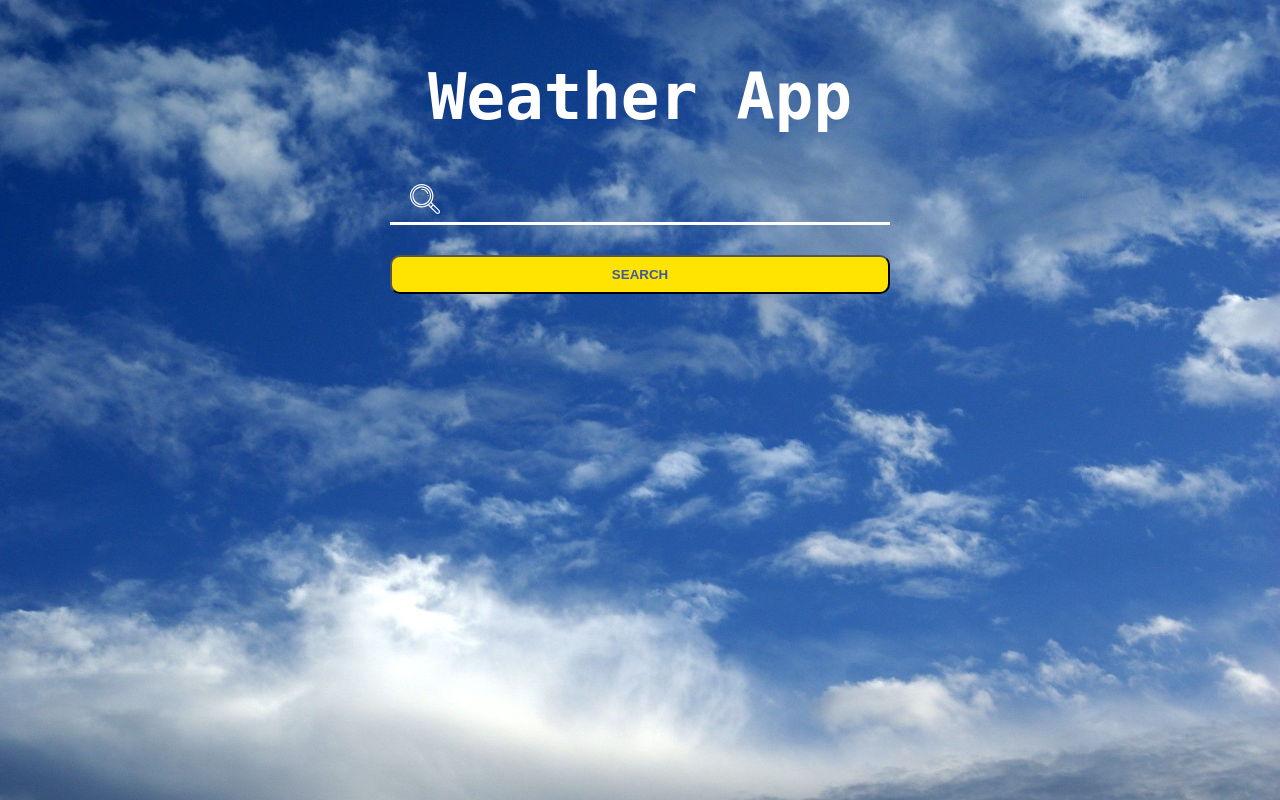
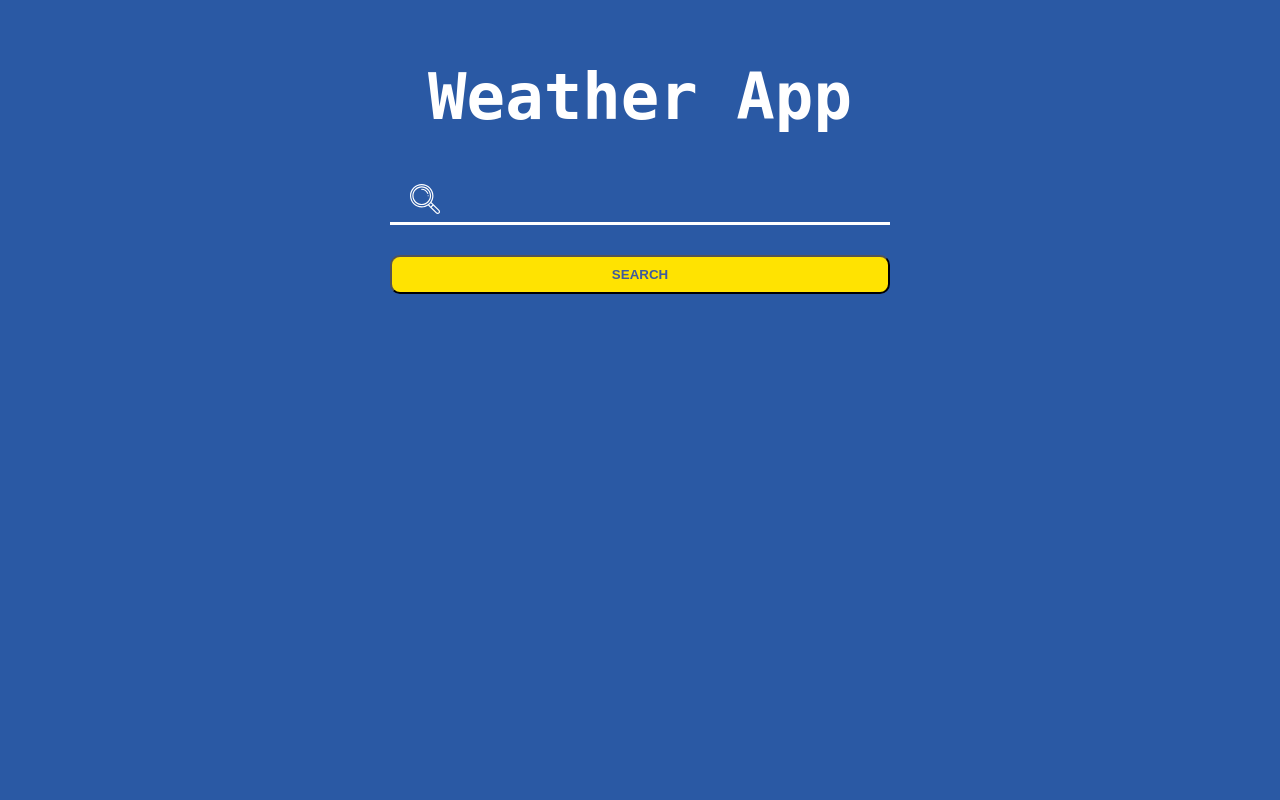
Before and after one commit to anetasopa/weather-app, a React (Create React App) app: page / in a window 1280 px wide. Shown: the top 800 px of the page. Built offline with nearby package versions, Linux system fonts and the light colour scheme.

Commit message:
Changed the background in the app

```diff
--- a/src/App.css
+++ b/src/App.css
@@ -10,7 +10,7 @@ body {
 }
 
 .app {
-    background-image: url('Images/image7.png');
+    background-color: #2a59a4;
     mix-blend-mode: hard-light;
     background-repeat: no-repeat;
     background-attachment: fixed;
@@ -141,7 +141,7 @@ button {
 
 /*          display           */
 .containerDisplay {
-    width: 20%;
+    width: 30%;
     height: 400px;
     background-image: linear-gradient(white, #2959A4);
     border-radius: 10px;
@@ -150,7 +150,7 @@ button {
 
 @media only screen and (max-width: 768px) {
     .containerDisplay {
-        width: 70%;
+        width: 80%;
     }
 }
 
```
